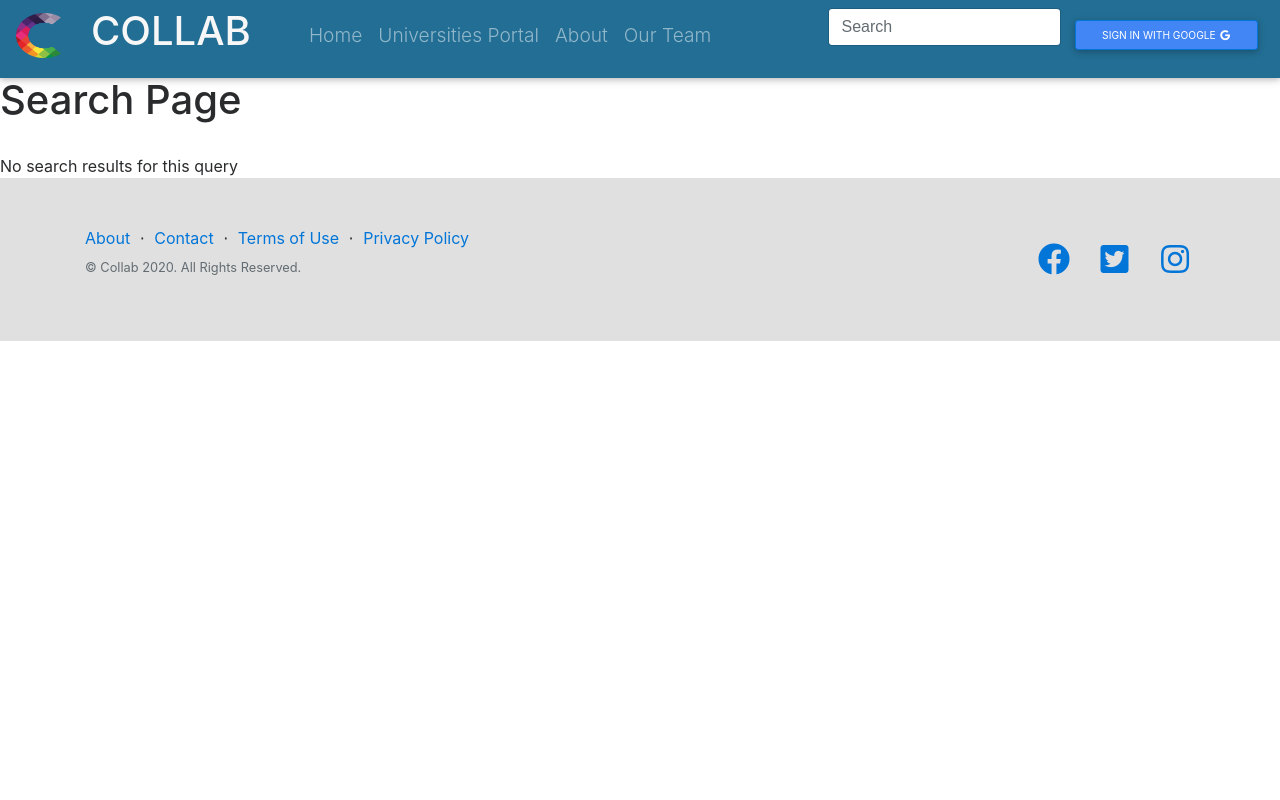
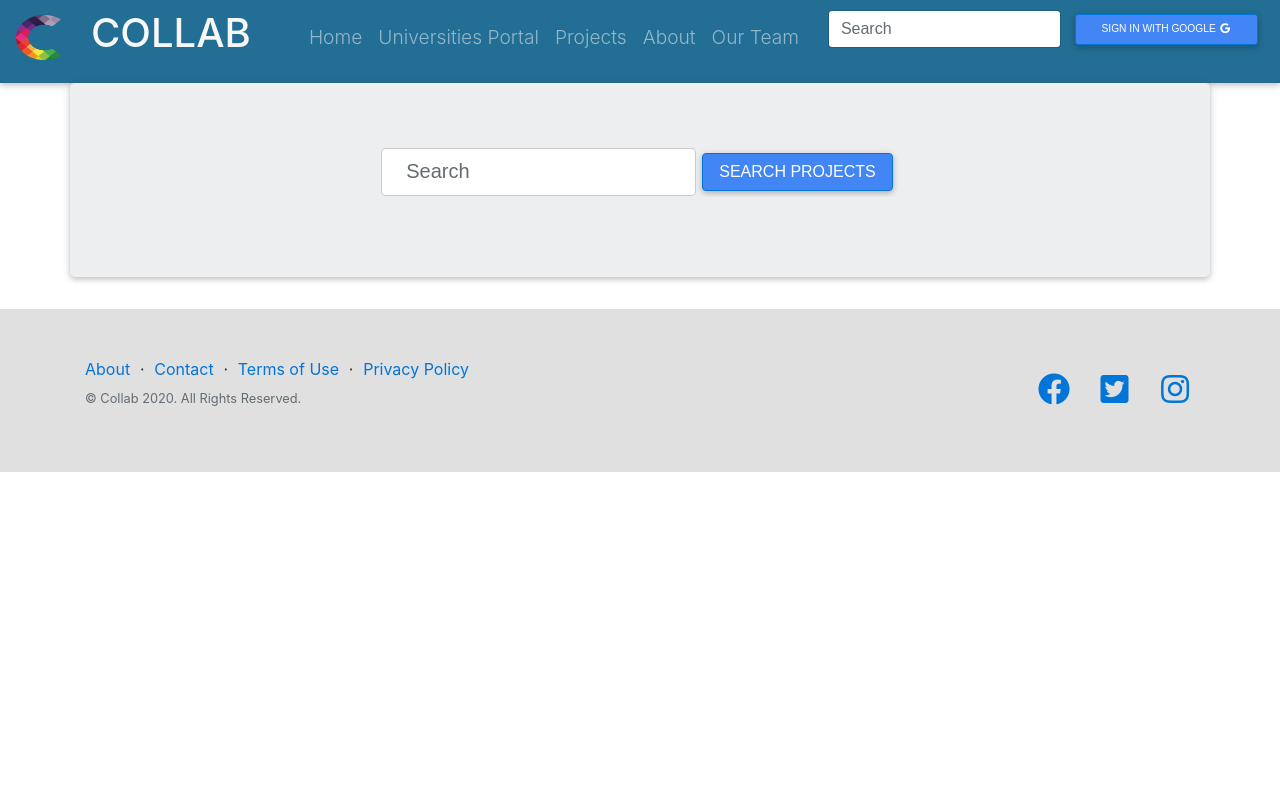
Before and after one commit to HuzaifaIrfan/Collab-Civic-Hackathon-2020, a Django app: page /search/ in a window 1280 px wide. Run offline with Django 3.2, Linux system fonts and the light colour scheme; some libraries are stand-ins or nearby versions.

Commit message:
search changed

```diff
--- a/search/views.py
+++ b/search/views.py
@@ -48,6 +48,9 @@ def search_projects(request):
 
             context={'projects': projects,
                      'submitbutton': submitbutton}
+
+
+            context['page_title']=f"Showing Search Results for ({query})"
             print(context)
 
             return render(request, 'search/search.html', context)
--- a/templates/Header.html
+++ b/templates/Header.html
@@ -189,6 +189,11 @@ Under Construction
 
 
 
+                 <li class="nav-item ">
+
+    <a class="nav-link" href="/projects">Projects</a>
+</li>
+
 
 
 
@@ -243,41 +248,43 @@ Under Construction
 
 
 
+<form action='/accounts/profile/add_project'>
 
-    <a href="/accounts/profile/add_project">
 
      <button class="btn btn-primary btn-sm">Add Projects</button>
 
 
-    </a>
 
-<a href="/accounts/profile">
+ </form>
+
+<form action='/accounts/profile'>
+
  <button class="btn btn-primary btn-sm">{{ user.socialaccount_set.all.0.extra_data.name }}</button>
 
-</a>
+
+ </form>
 
 
 
 
-
-{% comment %} <form method="post" action="/accounts/logout/">
- {% csrf_token %} {% endcomment %}
+ <form method="post" action="/accounts/logout/">
+ {% csrf_token %}
 
 <a href="/accounts/logout/">
   <button class="btn btn-primary btn-sm" type="submit">Sign Out</button>
 
   </a>
 
-{% comment %} </form> {% endcomment %}
+ </form>
 
 
 
 
 {% else %}
+ <form action='/accounts/google/login/'>
 
-
-            <a class="btn btn-primary  btn-sm" href={% provider_login_url 'google' %}>Sign In with Google <i class="fab fa-google fa-fw"></i></a>
-
+            <button class="btn btn-primary btn-sm" >Sign In with Google <i class="fab fa-google fa-fw"></i></button>
+    </form>
 {% endif %}
 
 
--- a/templates/banner.html
+++ b/templates/banner.html
@@ -8,7 +8,7 @@
                   <h1 style="z-index: 1; color:#f7f7f7;" class="animate__animated animate__fadeInRight jumbotron-heading">COLLAB </h1>
                   <p style="z-index: 1; font-size:30px;" class ="animate__animated animate__fadeInRight special" style=" color: #eceeef;">THE ONLINE PROJECT UNIVERSE.</p>
                   <p>
-                    <a href="#" class="animate__animated animate__fadeInRight btn btn-primary">Search Projects</a>
+                    <a href="/search" class="animate__animated animate__fadeInRight btn btn-primary">Search Projects</a>
                   </p>
 
               <div>
--- a/templates/search/search.html
+++ b/templates/search/search.html
@@ -4,9 +4,8 @@
 
 {% block content %}
 
-<h1>Search Page</h1>
 
-<br/>
+
 {% comment %} <form action="{% url 'search:search_projects' %}" method="GET" value="{{request.GET.q}}">
 Search <input type="text" name="q" value="{{request.GET.q}}" placeholder="Search posts"/>
 <input type="submit" name="submit" value="Search"/>
@@ -16,8 +15,30 @@ Search <input type="text" name="q" value="{{request.GET.q}}" placeholder="Search
 {% comment %} {% if submitbutton == 'Search' and request.GET.q != '' %}
 
 {% endif %} {% endcomment %}
+
+
+
+<div class='container jumbotron'>
+
+        <div class='d-flex justify-content-center '>
+
+                               <form class="form-inline" action="/search" method="get" >
+
+          <input name='q' class="form-control form-control-lg" type="text" placeholder="Search">
+ <input type='submit' class="btn btn-primary" value='Search Projects' />
+        </form>
+
+</div>
+
+
+</div>
+
+
+
+
 {% if projects %}
-<h1>Results for <b>{{ request.GET.q }}</b></h1>
+
+
 <br/><br/>
 
 <div class='container'>
@@ -40,7 +61,6 @@ Search <input type="text" name="q" value="{{request.GET.q}}" placeholder="Search
 {% else %}
 
 
-No search results for this query
 
 
 {% endif %}
```
Also changed, not shown: templates/projects/card.html (+16 -11 lines), templates/search/advance.html (+13 -5 lines).
